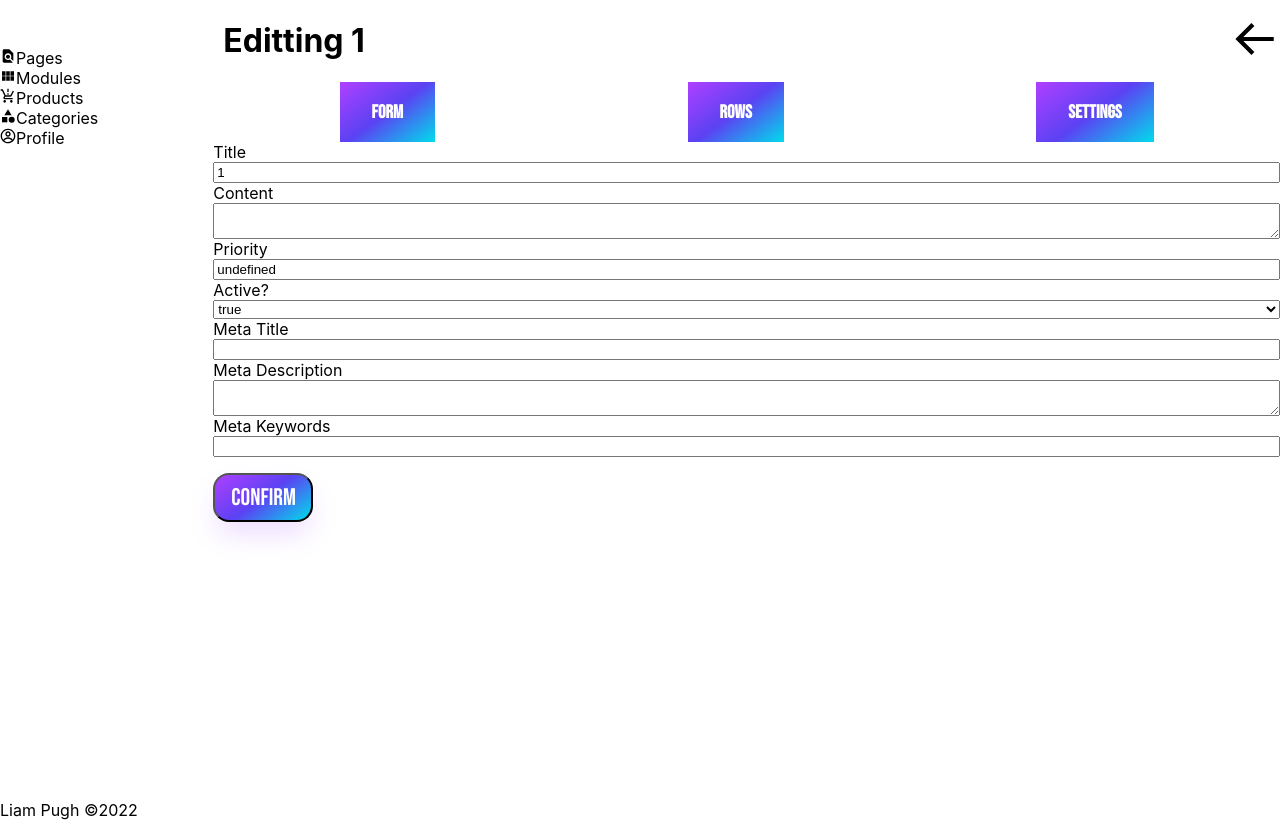
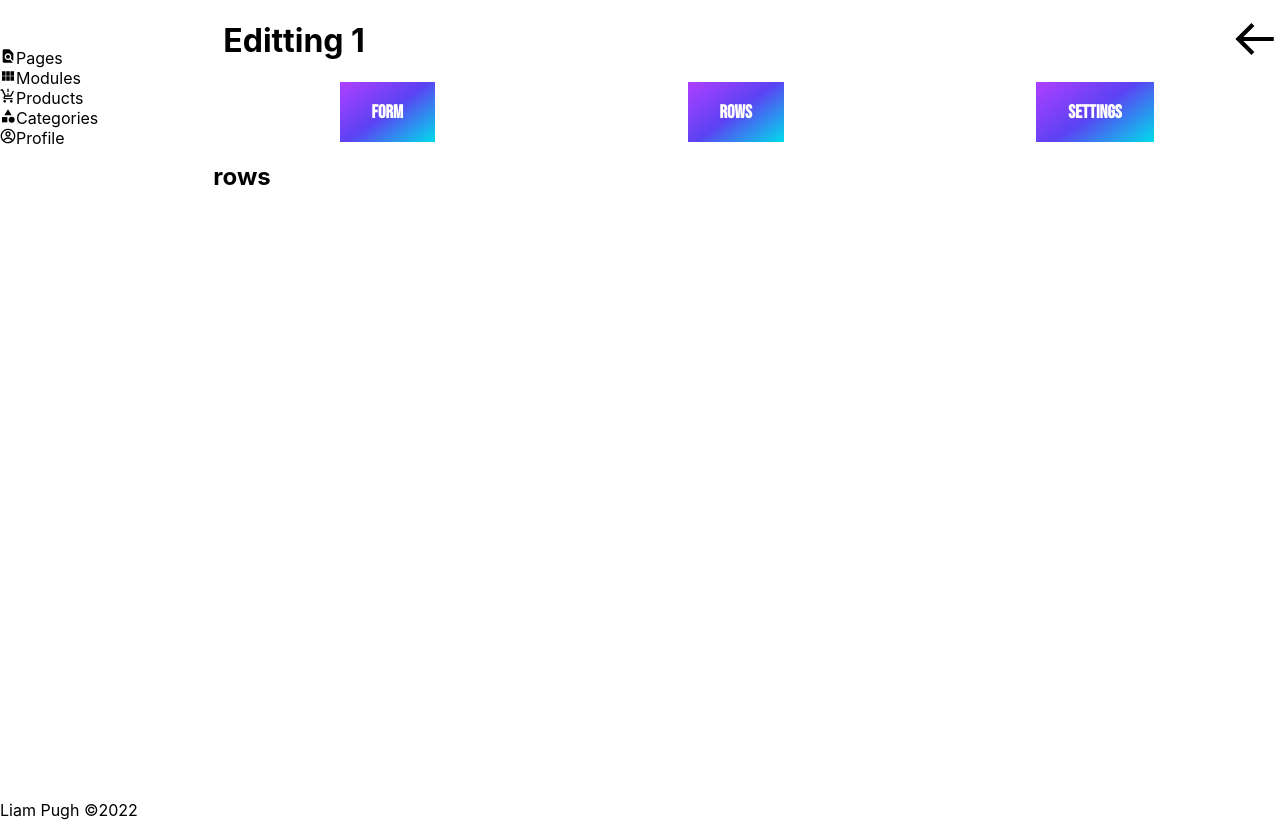
Before and after one commit to Shutt90/modular-cms, a Next.js app: page /auth/edit/page/1 in a window 1280 px wide. Both pictures are taken after a click on the element "Rows". Built offline with nearby package versions, Linux system fonts and the light colour scheme; a web font is replaced by a local one.

Commit message:
Got tabs working

```diff
--- a/containers/Tabs.js
+++ b/containers/Tabs.js
@@ -1,17 +1,59 @@
 import { capitalize } from '../helpers/stringHelpers'
 import styles from '/styles/containers/tabs.module.css'
 import Tab from '../comps/Tab';
+import { addInput, addDropdown, addSubmit } from '/helpers/inputHelper';
+import { removedUndefined } from '/helpers/stringHelpers';
+import { useState, useEffect } from 'react';
 
-function Tabs({tabs = Array}) {
+
+function Tabs({tabs = Array, model}) {
+    const active = ['true', 'false']
+    const [activeTab, setActiveTab] = useState(0)
+
+    useEffect(() => {
+        for(let i = 0; i < tabs.length; i++) {
+            document.getElementById(tabs[i]).style.display = 'none'
+        }
+        document.getElementById(tabs[activeTab]).style.display = 'block'
+
+      return () => {
+
+      }
+    }, [activeTab])
+
+
   return (
+    <>
         <div className={styles.container}>
-        {tabs.map(tab => {
+            {tabs.map((tab, index) => {
                     return (
-                    <Tab onClick={(e) => console.log(e)} name={capitalize(tab)}/>
+                        <Tab onClick={e => setActiveTab(index)} name={capitalize(tab)}/>
                     )
                 })
             }
         </div>
+
+        <div className={`container`} id={`${tabs[0]}`}>
+            <form method="POST" className="edit-form" action={`/api/edit/page/${model.id}`}>
+                {addInput('text', 'model', removedUndefined(model.title), model.id, 'Title')}
+                {addInput('textarea', 'model', removedUndefined(model.content), model.id, 'Content')}
+                {addInput('text','model', model.priority, model.id, 'Priority')}
+                {addDropdown(active, 'active', model.id, model.active,  'Active?', true)}
+                {addInput('text','model', removedUndefined(model.metatitle), model.id, 'Meta Title')}
+                {addInput('textarea','model', removedUndefined(model.metadesc), model.id, 'Meta Description')}
+                {addInput('text','model', removedUndefined(model.metakeywords), model.id, 'Meta Keywords')}
+                {addSubmit()}
+            </form>
+        </div>
+
+        <div className={`container`} id={`${tabs[1]}`}>
+            <h2>{tabs[1]}</h2>
+        </div>
+
+        <div className={`container`} id={`${tabs[2]}`}>
+            <h2>{tabs[2]}</h2>
+        </div>
+    </>
   )
 }
 
--- a/pages/auth/edit/page/[title].js
+++ b/pages/auth/edit/page/[title].js
@@ -2,15 +2,12 @@ import React from 'react'
 import { useRouter } from 'next/router';
 import {BiArrowBack} from 'react-icons/bi';
 import Link from 'next/link'
-import { addInput, addDropdown, addSubmit } from '../../../../helpers/inputHelper';
-import { removedUndefined } from '../../../../helpers/stringHelpers';
 import Tabs from '../../../../containers/Tabs';
 
 function Title() {
     const router = useRouter();
     const page = router.query;
 
-    const active = ['true', 'false']
 
     return (
     <div className="container">
@@ -22,19 +19,8 @@ function Title() {
                 </a>
             </Link>
         </div>
-        <Tabs tabs={['form', 'rows', 'settings']}/>
-        <div className="container">
-            <form method="POST" className="edit-form" action={`/api/edit/page/${page.id}`}>
-                {addInput('text', 'page', removedUndefined(page.title), page.id, 'Title')}
-                {addInput('textarea', 'page', removedUndefined(page.content), page.id, 'Content')}
-                {addInput('text','page', page.priority, page.id, 'Priority')}
-                {addDropdown(active, 'active', page.id, page.active,  'Active?', true)}
-                {addInput('text','page', removedUndefined(page.metatitle), page.id, 'Meta Title')}
-                {addInput('textarea','page', removedUndefined(page.metadesc), page.id, 'Meta Description')}
-                {addInput('text','page', removedUndefined(page.metakeywords), page.id, 'Meta Keywords')}
-                {addSubmit()}
-            </form>
-        </div>
+        <Tabs model={page} tabs={['form', 'rows', 'settings']}/>
+
     </div>
     )
 }
```
Lines whose indentation alone changed are shown as unchanged.
